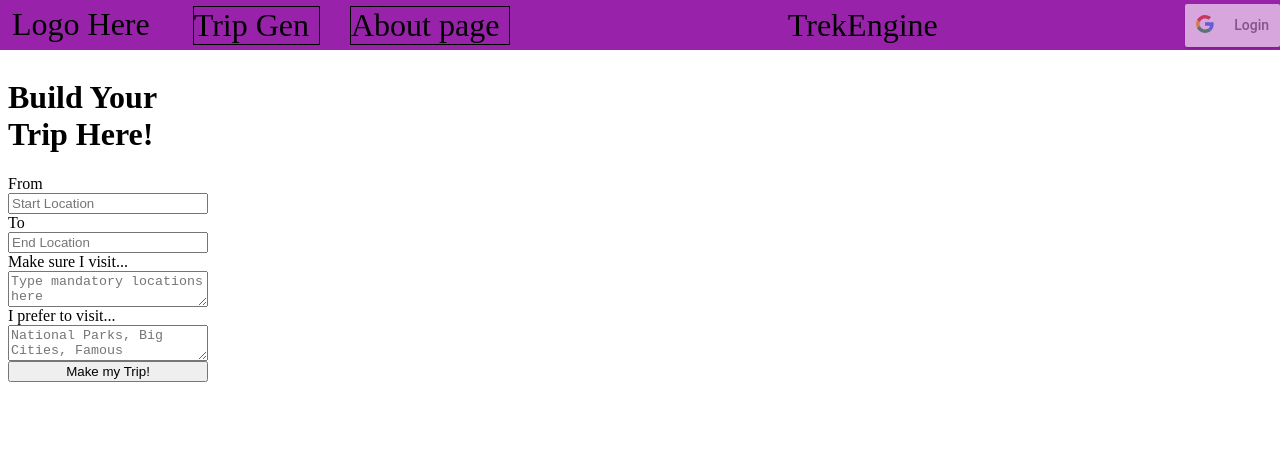
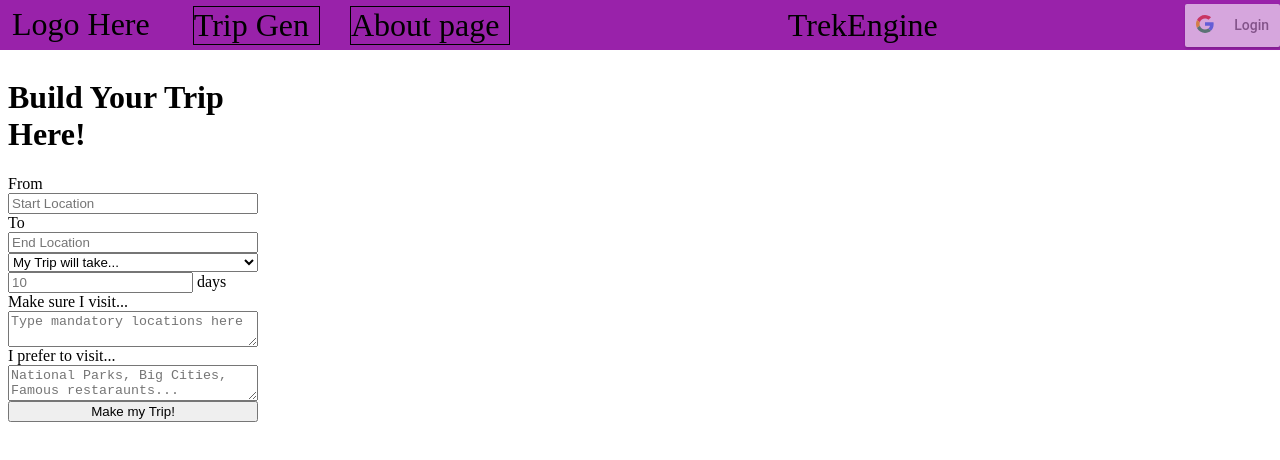
Before and after one commit to cooper-ece-366/Gregory-Gavri-Ayden, a React (Create React App) app in the folder trek-engine-app/: page /tripgen in a window 1280 px wide. Shown: the top 460 px of the page. Built offline with nearby package versions, Linux system fonts and the light colour scheme.

Commit message:
added duration optjons

```diff
--- a/trek-engine-app/src/Components/TripGen/TripForm/index.js
+++ b/trek-engine-app/src/Components/TripGen/TripForm/index.js
@@ -1,15 +1,46 @@
+import React, {useState} from 'react';
+
 const styleSheet = {
     container : {
-        width: "200px",
+        width: "250px",
     },
     form : {
         display: "flex",
         flexDirection: "column",
+    },
+    duration: {
+        display: "flex",
+        flexDirection: "row"
     }
 
 }
 
 const TripForm = (props) => {
+    const [duration, setDuration] = useState(0); // 0: duration, 1: dates, 2: indefinite
+
+    const handleDurationChange = (e) => {
+        setDuration(e.target.value);
+    }
+
+    const getDurationMenu = () => {
+        if (duration == 0) {
+            return (
+                <div>
+                    <input type="number"placeholder='10'></input> days
+                </div>
+            )
+        }
+        else if (duration == 1) {
+            return (
+                <div>
+                    <input type="date"></input>
+                    <div>and end on...</div>
+                    <input type="date"></input>
+                </div>
+            )
+        }
+    }
+
     return (
         <div style = {styleSheet.container}>
             <h1>Build Your Trip Here!</h1>
@@ -18,10 +49,19 @@ const TripForm = (props) => {
                 <input type="text" placeholder="Start Location"></input>
                 To
                 <input type="text" placeholder="End Location"></input>
+                <select onChange={handleDurationChange}>
+                    <option value="0">My Trip will take...</option>
+                    <option value="1">My trip will start on...</option>
+                </select>
+                <div>
+                    {getDurationMenu()}
+                </div>
+
                 Make sure I visit...
                 <textarea placeholder="Type mandatory locations here"></textarea>
                 I prefer to visit...
                 <textarea placeholder="National Parks, Big Cities, Famous restaraunts..."></textarea>
+
                 <button>Make my Trip!</button>
             </form>
             {/* Start Location | End Location | Trip Length | Advanced Options     */}
```
